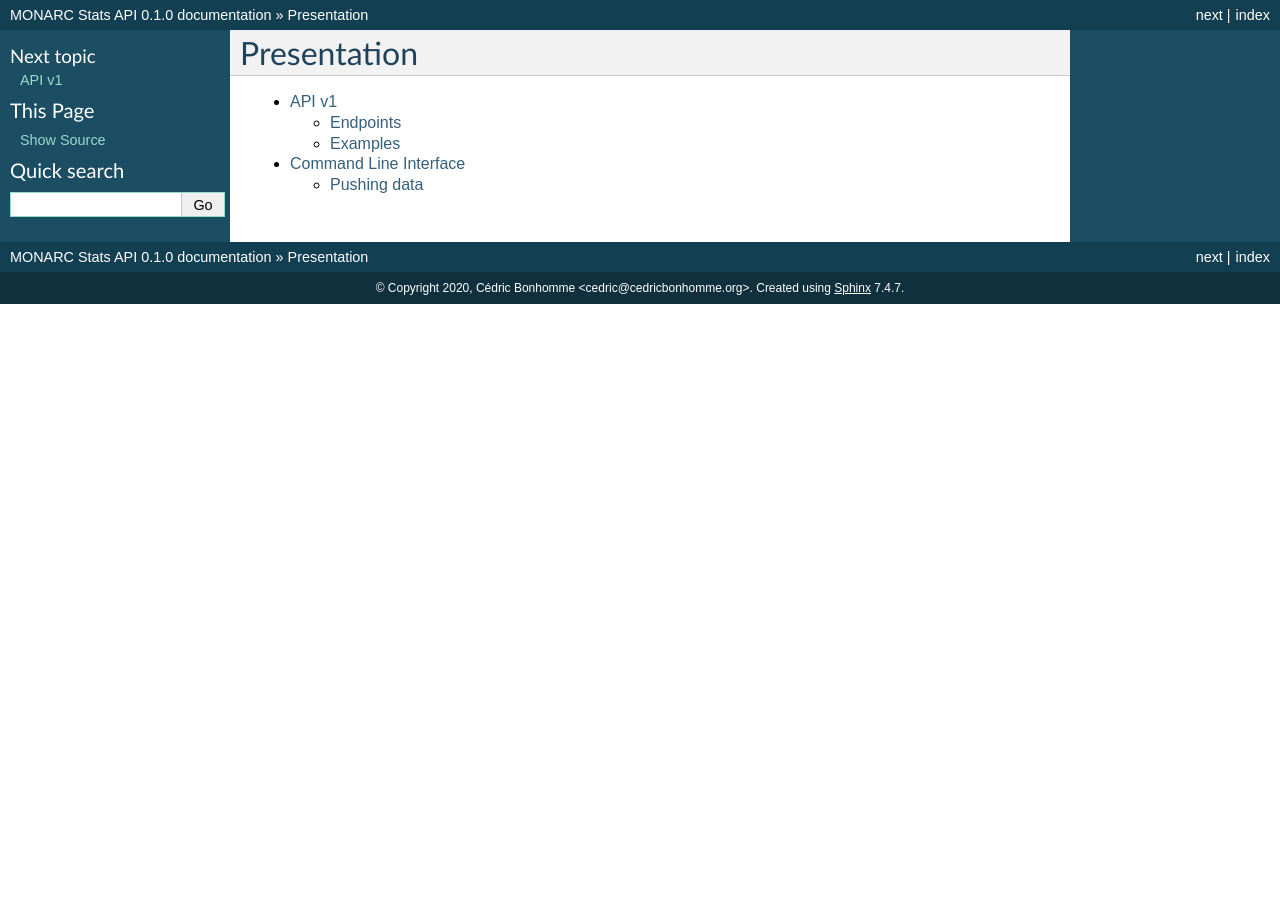
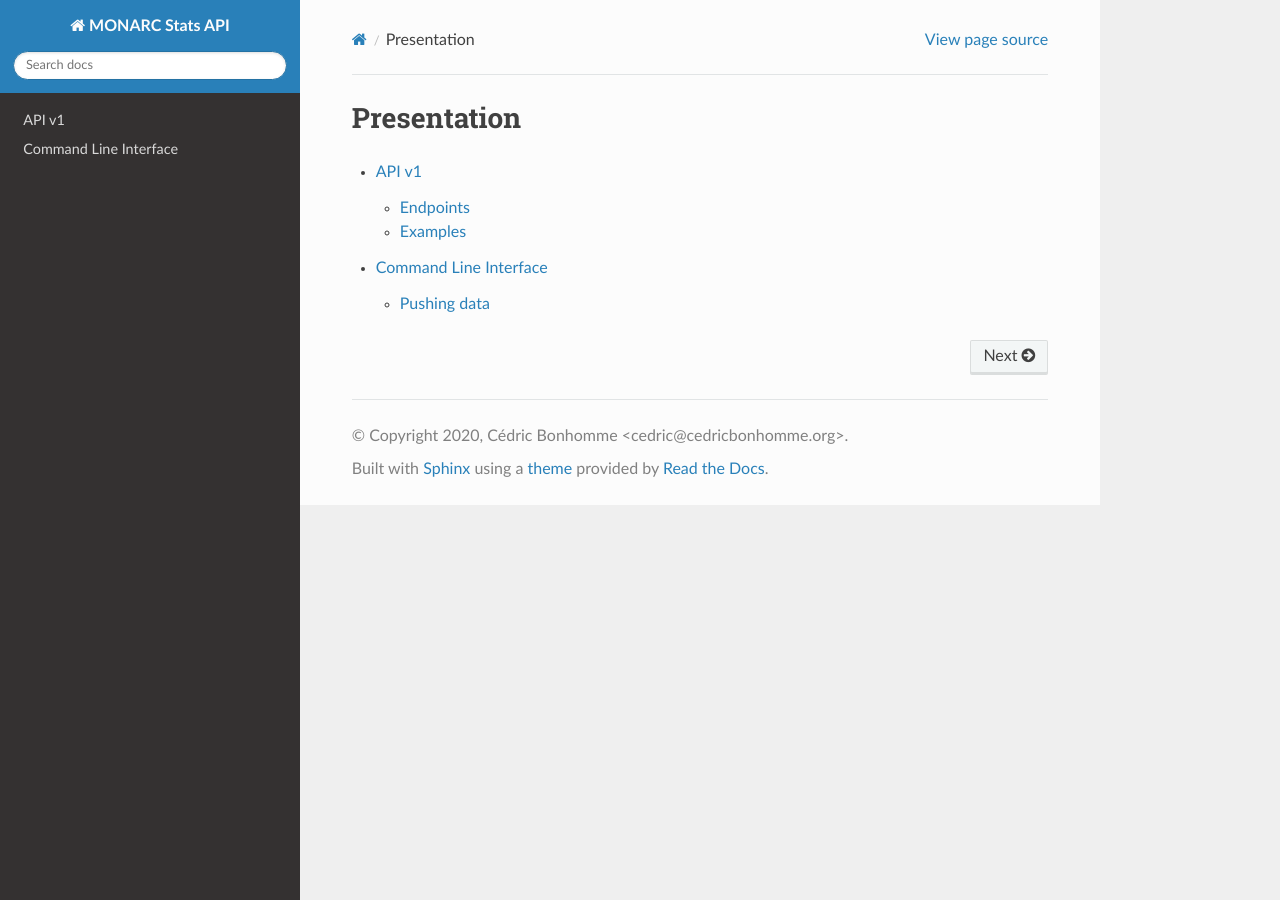
Before and after one commit to monarc-project/stats-service, a Sphinx documentation site: the page built from docs/index.rst, in a window 1280 px wide. Built offline with Sphinx 7.4.7 and the Read the Docs theme 2.0.0, drawn with Linux system fonts in a browser that asks for light colours.

Commit message:
chg: [documentation] now using official ReadTheDocs theme.

```diff
--- a/docs/conf.py
+++ b/docs/conf.py
@@ -49,7 +49,7 @@ exclude_patterns = ['_build', 'Thumbs.db', '.DS_Store']
 # The theme to use for HTML and HTML Help pages.  See the documentation for
 # a list of builtin themes.
 #
-html_theme = 'classic'
+html_theme = 'sphinx_rtd_theme'
 
 # Add any paths that contain custom static files (such as style sheets) here,
 # relative to this directory. They are copied after the builtin static files,
--- a/pyproject.toml
+++ b/pyproject.toml
@@ -16,6 +16,7 @@ cleancat = "^0.7.12"
 [tool.poetry.dev-dependencies]
 sphinx = "^3.0.3"
 flake8 = "^3.7.9"
+sphinx_rtd_theme = "^0.4.3"
 
 [build-system]
 requires = ["poetry>=0.12"]
```
Also changed, not shown: 1 other file.
